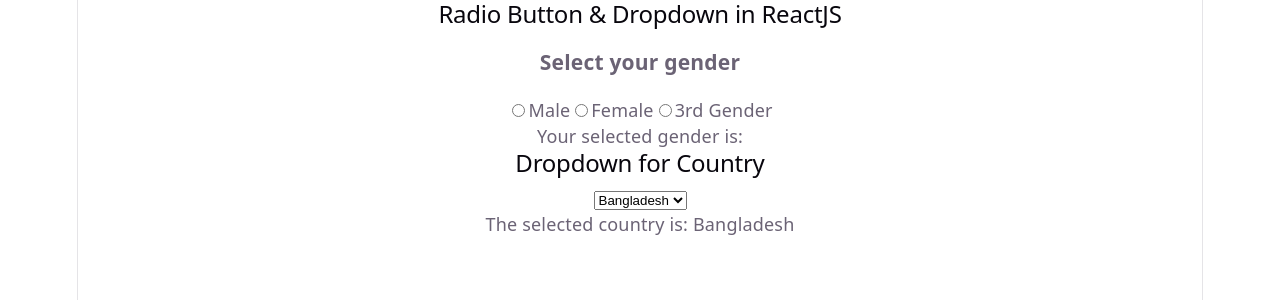
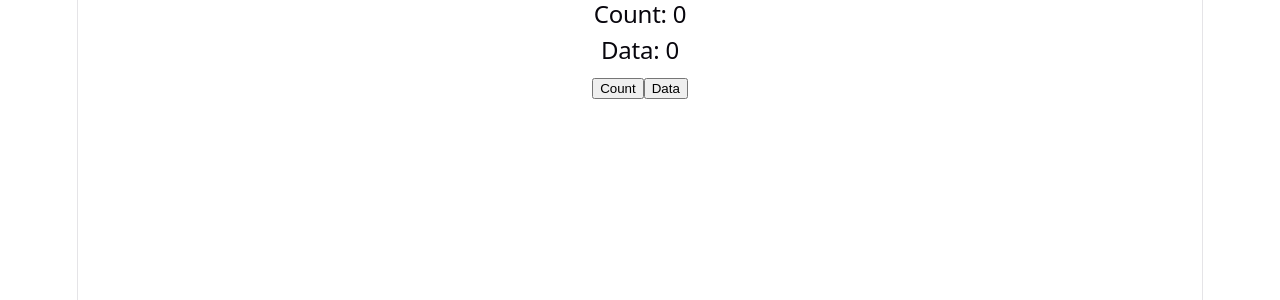
Before and after one commit to almuksid/react-udemy, a React (Vite) app: page / in a window 1280 px wide. Shown: the top 300 px of the page. Built offline with nearby package versions, Linux system fonts and the light colour scheme.

Commit message:
Section2 React Hooks 05. Use Effect

```diff
--- a/src/App.jsx
+++ b/src/App.jsx
@@ -9,7 +9,13 @@
 // import Form from './components/bio/Form'
 // import CheckBox from './components/checkbox/CheckBox'
 
-import RadioDropdown from "./components/radio6/RadioDropdown"
+import CountApp from "./components/Section2/useEffect/CountApp"
+
+// import UseEffectUseState from "./components/Section2/useEffect/UseEffect&UseState"
+
+// import UseEffectMUU from "./components/Section2/useEffect/UseEffectMUU"
+
+// import RadioDropdown from "./components/radio6/RadioDropdown"
 
 function App() {
   // const [count, setCount] = useState(0)
@@ -21,7 +27,10 @@ function App() {
       {/* <BioApp/> */}
       {/* <Form/> */}
       {/* <CheckBox/> */}
-      <RadioDropdown/>
+      {/* <RadioDropdown/> */}
+      {/* <UseEffectMUU/> */}
+      {/* <UseEffectUseState/> */}
+      <CountApp/>
     </>
   )
 }
--- /dev/null
+++ b/src/components/Section2/useEffect/CountApp.jsx
@@ -0,0 +1,18 @@
+import { useState } from 'react'
+import CountS2 from './CountS2'
+
+const CountApp = () => {
+    const [count,setCount] = useState(0)
+    const [data, setData] = useState(0)
+
+
+  return (
+    <div>
+      <CountS2 count={count} data={data} />
+      <button onClick={() => setCount(count + 1)}>Count</button>
+      <button onClick={() => setData(data + 1)}>Data</button>
+    </div>
+  )
+}
+
+export default CountApp
--- /dev/null
+++ b/src/components/Section2/useEffect/CountS2.jsx
@@ -0,0 +1,30 @@
+import { useEffect } from "react";
+
+
+function CountS2({ count, data }) {
+    function countHandler() {
+        console.log("Count Clicked")
+    }
+
+
+    function dataHandler() {
+        console.log("Data Clicked")
+    }
+
+    useEffect(() => {
+        countHandler();
+    }, [count]);
+
+    useEffect(() => {
+        dataHandler();
+    }, [data]);
+
+    return (
+        <div>
+            <h2>Count: {count}</h2>
+            <h2>Data: {data}</h2>
+        </div>
+    )
+}
+
+export default CountS2
--- /dev/null
+++ b/src/components/Section2/useEffect/UseEffect&UseState.jsx
@@ -0,0 +1,33 @@
+import { useEffect, useState } from "react"
+
+
+const UseEffectUseState = () => {
+    const [count, setCount] = useState(0)
+    const [data, setData] = useState(0)
+
+    useEffect(() => {
+        console.log("Component Mount")
+        return () => {console.log("Component Unmount")}
+    }, [])
+
+    useEffect(() => {
+        console.log("Component Updated")
+
+    }, [count, data])
+
+
+    return (
+        <div>
+            <h2>Use Effect using useState</h2>
+            <h2>count: {count}</h2>
+            <h2>data: {data}</h2>
+
+            <button onClick={() => setCount(count + 1)}>Increase Counter</button>
+            <button onClick={() => setData(data + 1)}>Increase Data</button>
+
+
+        </div>
+    )
+}
+
+export default UseEffectUseState
--- /dev/null
+++ b/src/components/Section2/useEffect/UseEffectMUU.jsx
@@ -0,0 +1,17 @@
+import { useEffect } from "react"
+
+
+const UseEffectMUU = () => {
+    const state = ("")
+    useEffect(() => {
+        console.log("Mount")
+        return () => {console.log("Hello World")}
+    }, [state])
+  return (
+    <div>
+      <h2>Welcome to almuksid.com</h2>
+    </div>
+  )
+}
+
+export default UseEffectMUU
```
Also changed, not shown: 1 other file (tests, documents, lock files or other folders).
